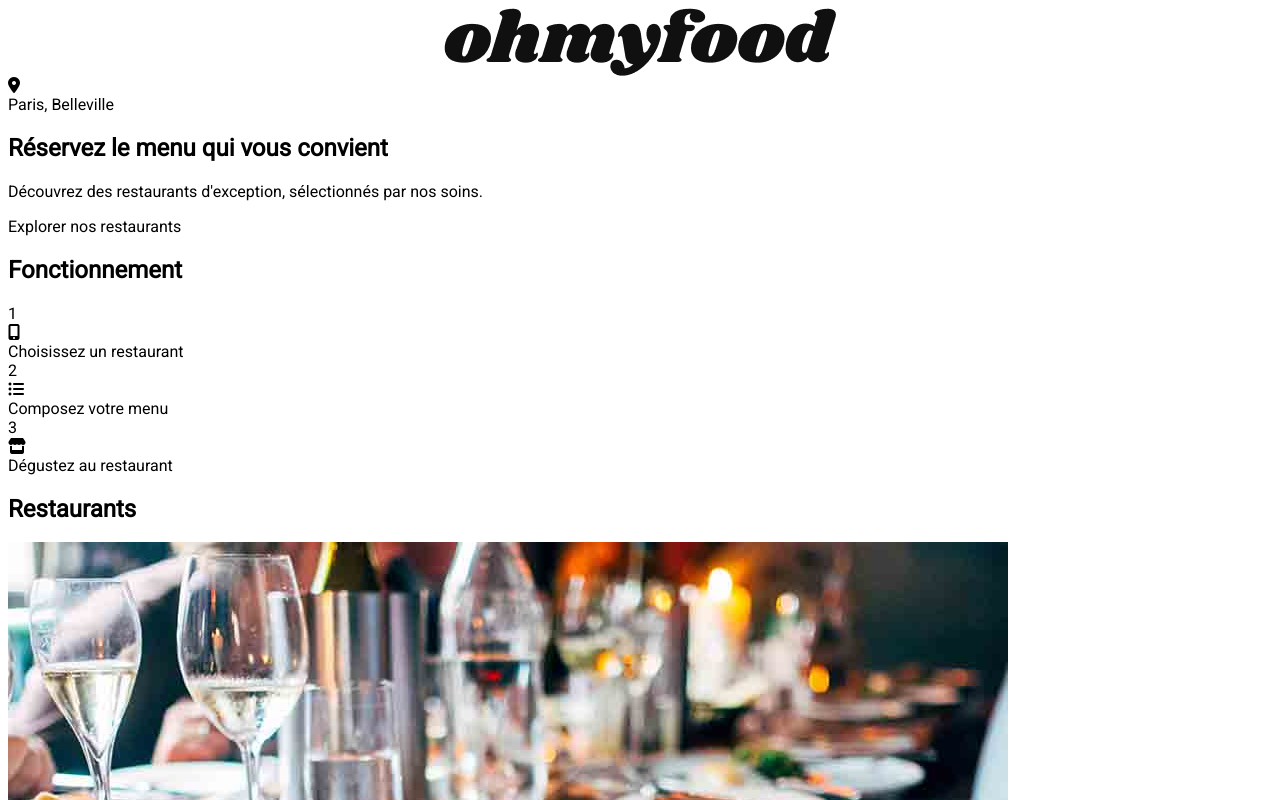
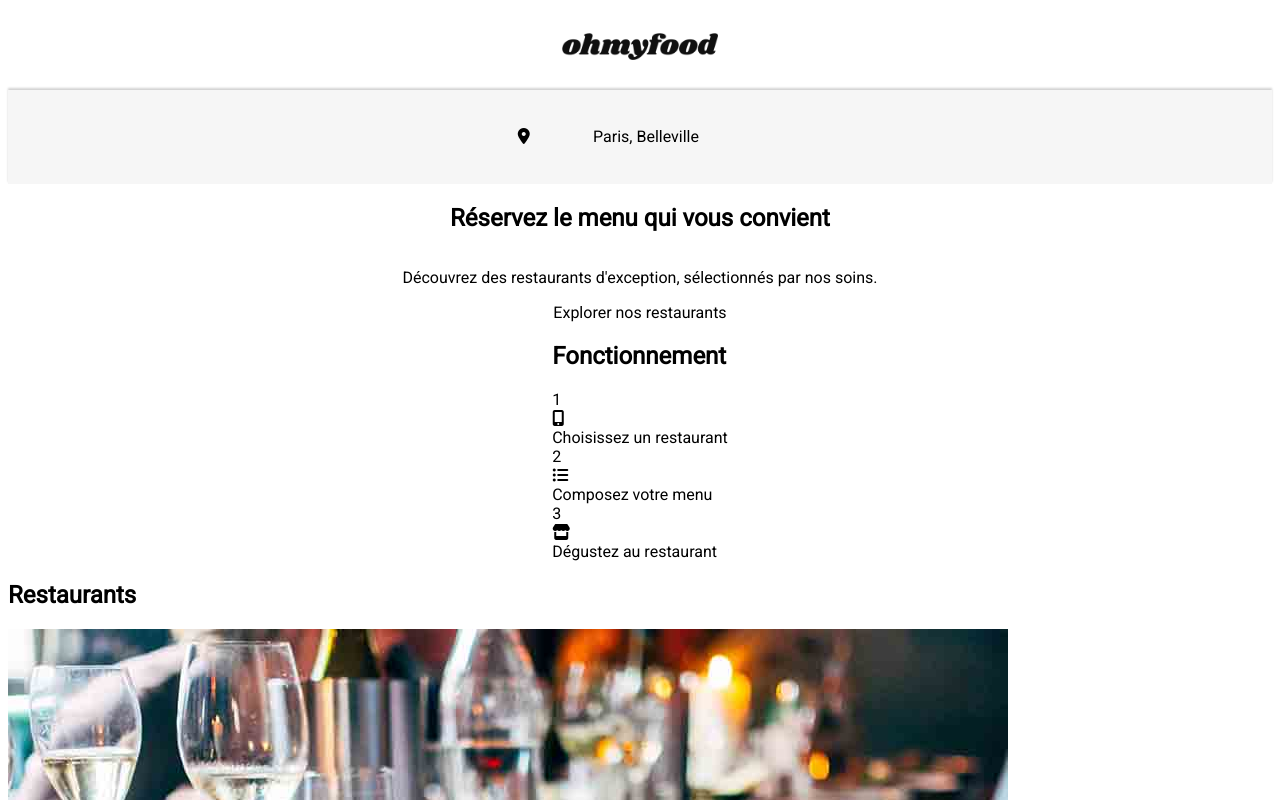
Before and after one commit to julfrontdev/JulienVerley_3_10112021, a website: page index.html in a window 1280 px wide. Shown: the top 800 px of the page. Drawn offline with Linux system fonts and the light colour scheme; a web font is replaced by a local one.

Commit message:
Sass Accueil  Header Nav Presentation commencement

```diff
--- a/index.html
+++ b/index.html
@@ -15,22 +15,30 @@
 <body>
     <div id="bloc_page">
 
+        <header><!--Header : logo ()-->
 
-        <header><!--Header : logo ()-->
-            <div class="logo"><!--Image logo-->
+            <div class="header__logo"><!--Image logo-->
                 <img
-                    class=""
                     src="images/logo/ohmyfood.png"
-                    alt="Logo"
+                    alt="Logo oh my food"
                 />
             </div>
+        </header>
+
+        <main>
+
             <nav>
-                <div><!--search bloc-->
-                    <div class=""><i class="fas fa-map-marker-alt"></i>
-                    </div><!--map icon-->
-                    <div>Paris, Belleville</div>
+                <div class="nav__search"><!--search bloc-->
+                    <div class="nav__search__map-icon"><i class="fas fa-map-marker-alt"></i></div><!--map icon-->
+                    <div class="nav__search__text">
+                        Paris, Belleville
+                    </div>
                 </div><!--search bloc-->
-                <div><!--explorer-->
+            </nav>
+
+            <div class="presentation">
+
+                <div class="explorer">
                     <h2><!--h1 pour les noms des restaurants dans les menus-->
                         Réservez le menu qui vous convient
                     </h2>
@@ -41,9 +49,8 @@
                         Explorer nos restaurants
                     </div>
                 </div><!--explorer-->
-            </nav>
 
-            <section class="">
+                <div class="functioning">
                     <h2>
                         Fonctionnement
                     </h2>
@@ -79,12 +86,12 @@
                             <div>
                                 Dégustez au restaurant
                             </div>
-                    </div><!--step 2-->
+                        </div><!--step 3-->
                     </div><!--3 steps explanations-->
-            </section>
-        </header>
+                </div><!--functioning-->
+            </div><!--presentation-->
 
-        <main>
+
             <section class=""><!--Restaurants-->
                 <div class=""><!--title-->
                     <h2>
--- a/sass/layouts/_header.scss
+++ b/sass/layouts/_header.scss
@@ -1,5 +1,13 @@
 
-.logo {
+// Header
+
+header {
     @include flex-center;
-
+    @include flex-column;
+    padding: 2%;
+    .header__logo {
+        img {
+            height: 27px;
+        }
+    }
 }
--- a/sass/layouts/_nav.scss
+++ b/sass/layouts/_nav.scss
@@ -0,0 +1,18 @@
+// Navigation Nav
+
+nav {
+    background-color: $bg-search;
+    width: 100%;
+    padding: 3% 0;
+    box-shadow: 0px -2px 2px lightgrey;
+    .nav__search {
+        @include flex-row;
+        @include flex-center;
+        .nav__search__map-icon {
+            margin-left: -5%;
+        }
+        .nav__search__text {
+            padding-left: 5%;
+        }
+    }
+}
--- /dev/null
+++ b/sass/layouts/_presentation.scss
@@ -0,0 +1,22 @@
+// Presentation
+
+.presentation {
+    @include flex-center;
+    @include flex-column;
+}
+
+// Explorer
+
+.explorer {
+    @include flex-center;
+    @include flex-column;
+    text-align: center;
+    padding: 0 10%;
+
+}
+
+// Functioning
+
+.functioning {
+
+}
--- a/sass/main.scss
+++ b/sass/main.scss
@@ -12,6 +12,7 @@
 
 @import "./layouts/header";
 @import "./layouts/nav";
+@import "./layouts/presentation";
 @import "./layouts/container";
 @import "./layouts/form";
 
--- a/sass/utils/_mixins.scss
+++ b/sass/utils/_mixins.scss
@@ -8,3 +8,13 @@
     align-items: center;
     justify-content: center;
 }
+
+@mixin flex-column {
+    display: flex;
+    flex-direction: column;
+}
+
+@mixin flex-row {
+    display: flex;
+    flex-direction: row;
+}
--- a/sass/utils/_variables.scss
+++ b/sass/utils/_variables.scss
@@ -1,9 +1,14 @@
 // Variables
 
+
+// Colors
 $color-primary: #9356DC;
 $color-secondary: #FF79DA;
 $color-tertiary: #99E2D0;
 
+// Back-ground colors
+$bg-search: #f6f6f6;
+
 // Font Variables
 $roboto: 'Roboto', sans-serif;
 $Shrikhand: 'Shrikhand', cursive;
```
Also changed, not shown: menu1.html (+0 -4 lines), public/css/style.css, 1 other file. Lines whose indentation alone changed are shown as unchanged.
